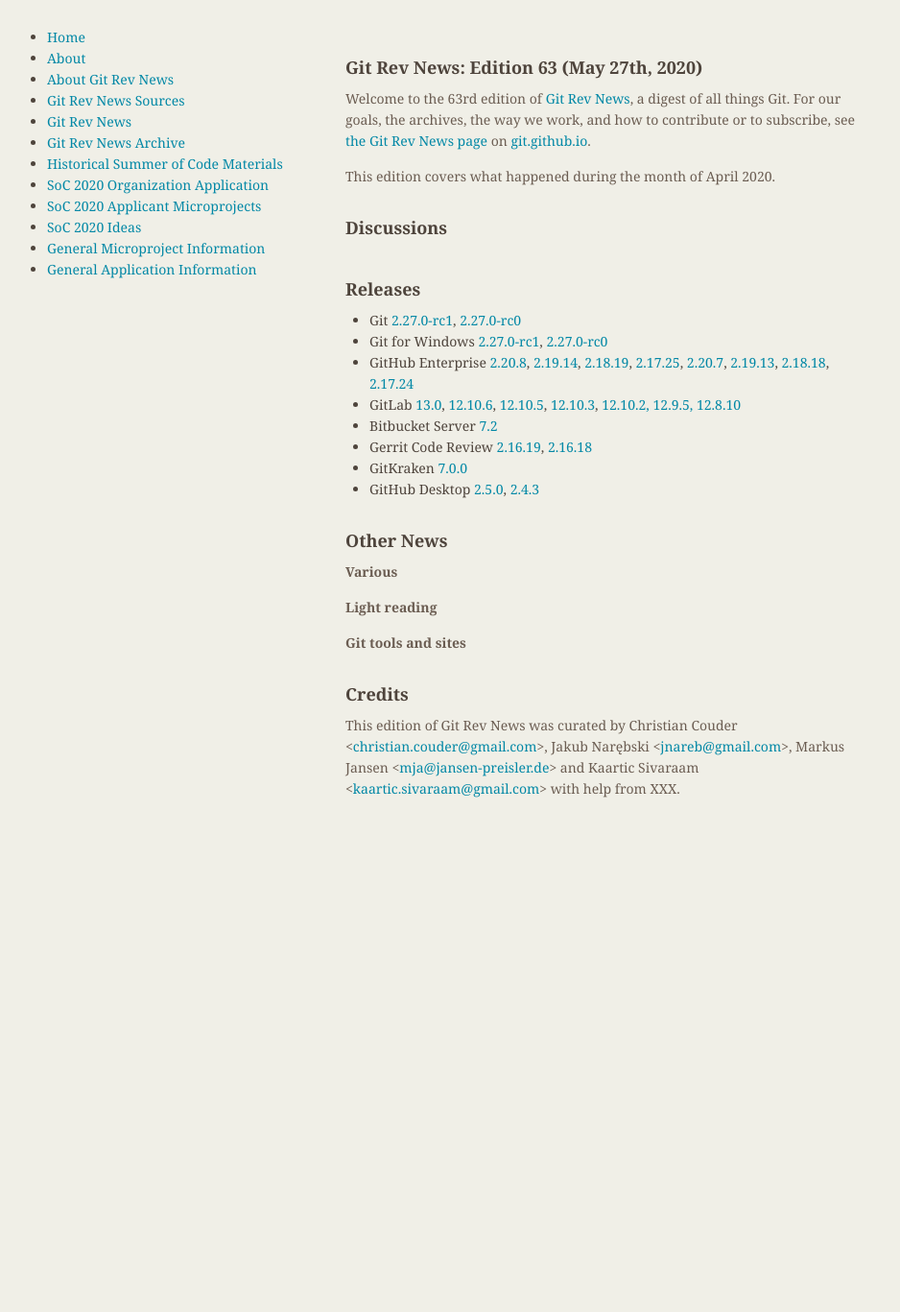
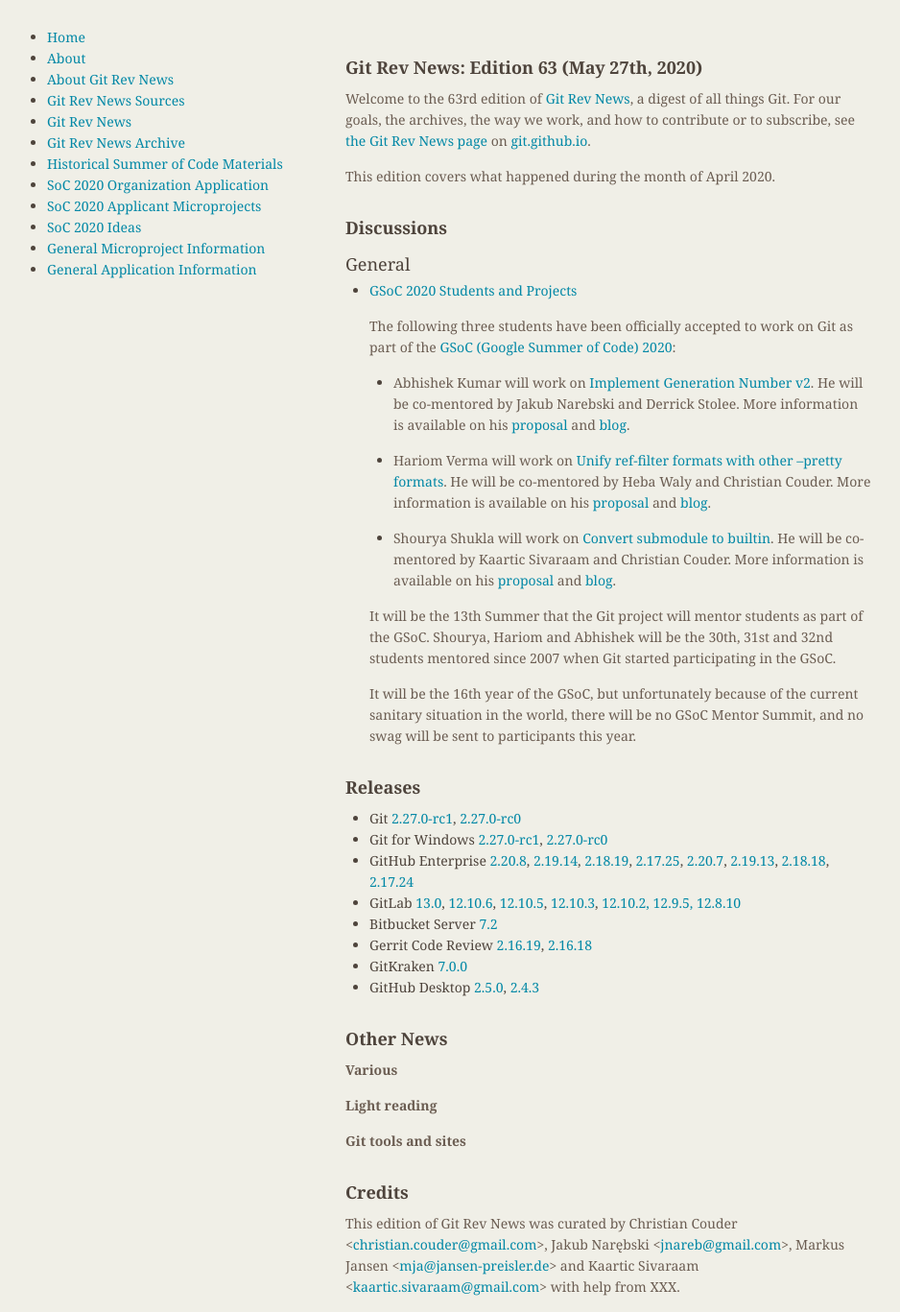
Before and after one commit to git/git.github.io, a Jekyll site: the page built from rev_news/drafts/edition-63.md, in a window 1280 px wide. Shown: the whole page at 96% size, without its empty margins (174-1112 px from the left). Built offline with Jekyll 4.4.1, drawn with Linux system fonts in a browser that asks for light colours; before the commit the page ends 900 px from its top, so only the background shows below that.

Commit message:
rn-63: add GSoC article

```diff
--- a/rev_news/drafts/edition-63.md
+++ b/rev_news/drafts/edition-63.md
@@ -17,9 +17,42 @@
 
 ## Discussions
 
-<!---
 ### General
--->
+
+* [GSoC 2020 Students and Projects](https://lore.kernel.org/git/CAP8UFD1iBxiOZ_OA4DbMF9Kx2UHL15TPygoX6x-JrDGuReG1Vw@mail.gmail.com/)
+
+  The following three students have been officially accepted to work on Git
+  as part of the [GSoC (Google Summer of Code) 2020](https://summerofcode.withgoogle.com/):
+
+  - Abhishek Kumar will work on
+    [Implement Generation Number v2](https://summerofcode.withgoogle.com/projects/#6140278689234944).
+    He will be co-mentored by Jakub Narebski and Derrick Stolee.
+    More information is available on his
+    [proposal](https://lore.kernel.org/git/20200326101520.GA19326@Abhishek-Arch/)
+    and [blog](https://abhishekkumar2718.github.io/blog).
+
+  - Hariom Verma  will work on
+    [Unify ref-filter formats with other --pretty formats](https://summerofcode.withgoogle.com/projects/#4593212745842688).
+    He  will be co-mentored by Heba Waly and Christian Couder.
+    More information is available on his
+    [proposal](https://lore.kernel.org/git/CA+CkUQ966swTrR7D2vxgQ2ZA3E=Le=u8yvEAopOsphoCWGgDeg@mail.gmail.com/)
+    and [blog](https://harry-hov.github.io/blogs/posts/).
+
+  - Shourya Shukla will work on
+    [Convert submodule to builtin](https://summerofcode.withgoogle.com/projects/#6451304047575040).
+    He will be co-mentored by Kaartic Sivaraam and Christian Couder.
+    More information is available on his
+    [proposal](https://lore.kernel.org/git/20200325185053.10274-1-shouryashukla.oo@gmail.com/)
+    and [blog](https://shouryashukla.blogspot.com/).
+
+  It will be the 13th Summer that the Git project will mentor students
+  as part of the GSoC. Shourya, Hariom and Abhishek will be the 30th,
+  31st and 32nd students mentored since 2007 when Git started
+  participating in the GSoC.
+
+  It will be the 16th year of the GSoC, but unfortunately because of
+  the current sanitary situation in the world, there will be no GSoC
+  Mentor Summit, and no swag will be sent to participants this year.
 
 <!---
 ### Reviews
```
